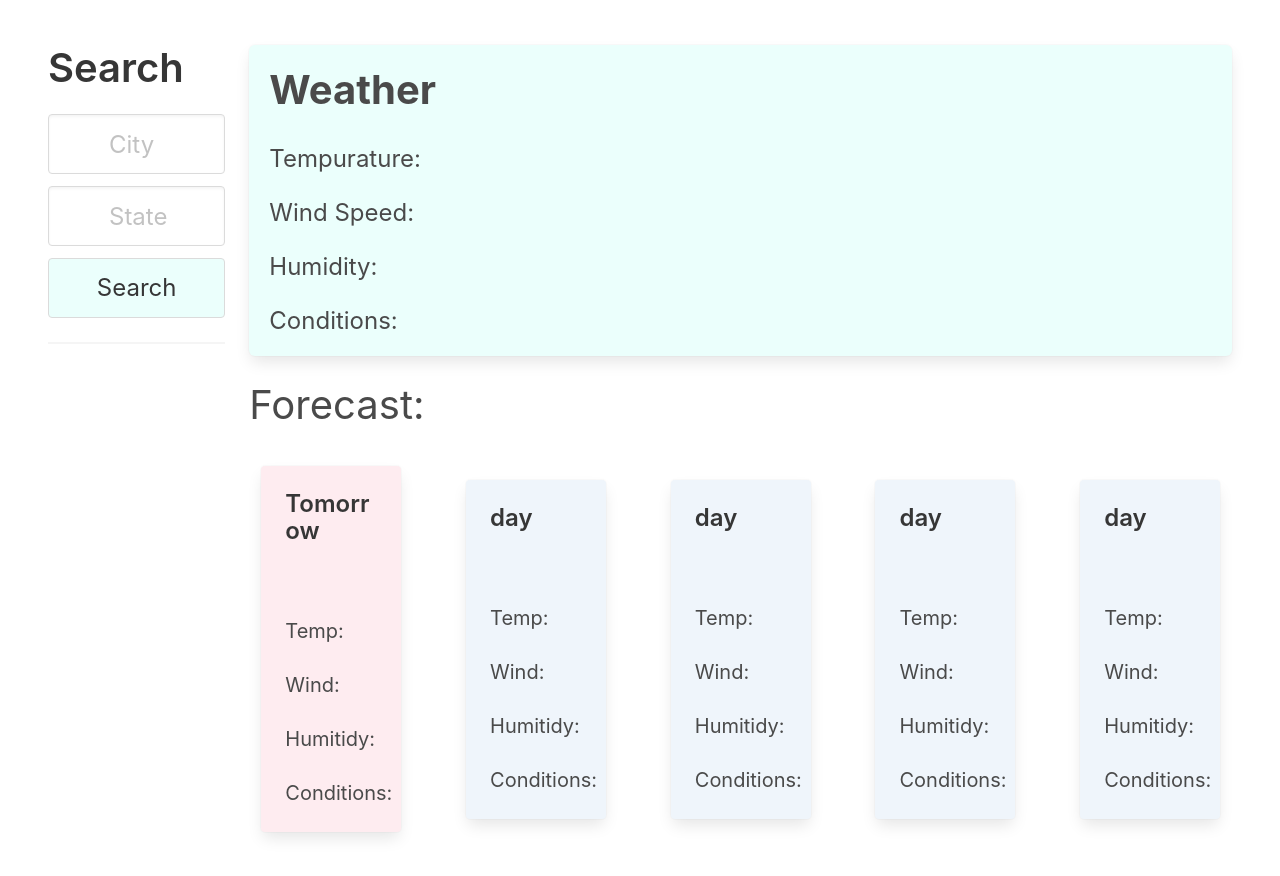
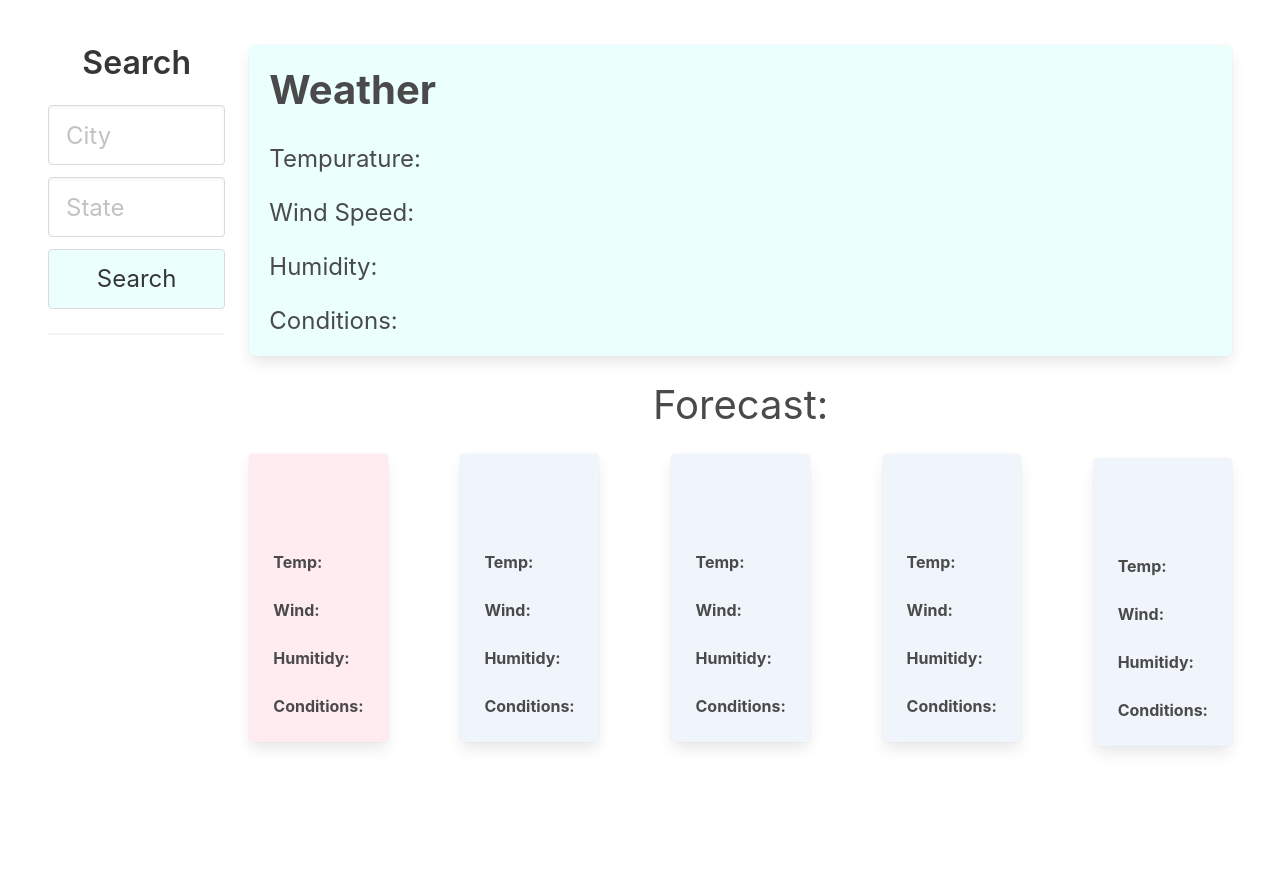
Before and after one commit to ctvb/weather, a plain HTML site: page index.html in a window 1280 px wide. Shown: the part 120-996 px from the top of the page. After the commit the page ends 918 px from the top, so only its background shows below. Drawn offline with nearby package versions, Linux system fonts and the light colour scheme.

Commit message:
finished

```diff
--- a/index.html
+++ b/index.html
@@ -22,10 +22,10 @@
                     <h1 class="has-text-centered">WEATHER</h1>
                 </div>
             </container>
-            <a role="button" class="navbar-burger" aria-label="menu" aria-expanded="false">
+            <!-- <a role="button" class="navbar-burger" aria-label="menu" aria-expanded="false">
                 <span aria-hidden="true"></span>
                 <span aria-hidden="true"></span>
-                <span aria-hidden="true"></span>
+                <span aria-hidden="true"></span> -->
             </a>
         </div>
     </nav>
@@ -42,26 +42,22 @@
 
             <!-- FIRST COLUMN (LEFT SIDE) -->
 
-            <h2 class="title is-2">Search</h2>
-            <div class="field is-horizontal">
+            <h2 class="title is-3 has-text-centered">Search</h2>
+            <div class="field">
                 <div class="field-body">
                     <div class="field">
-                        <p class="control is-expanded has-icons-left">
+                        <p class="control">
                             <input class="input is-large city" type="text" placeholder="City">
-                            <span class="icon is-small is-left">
-                                <i class="fas fa-city"></i>
                             </span>
                         </p>
                     </div>
                 </div>
             </div>
-            <div class="field is-horizontal">
+            <div class="field">
                 <div class="field-body">
                     <div class="field">
-                        <p class="control is-expanded has-icons-left">
+                        <p class="control">
                             <input class="input is-large state" type="text" placeholder="State">
-                            <span class="icon is-small is-left">
-                                <i class="fas fa-flag-usa"></i>
                             </span>
                         </p>
                     </div>
@@ -92,9 +88,9 @@
 
 
 
-            <div class="column">
+            <div class="column is-10-tablet">
                 <!-- SECOND COLUMN (RIGHT SIDE) -->
-                <div class="box has-background-primary-light	">
+                <div class="box has-background-primary-light">
                     <h2 class="subtitle is-2 mb-4">
                         <b id="today">Weather</b>
                         <span class="icon is-large">
@@ -107,87 +103,87 @@
                     <h4 class="subtitle is-4">Conditions: <span class = "conditions"></span></h4>
                 </div>
 
-                <h3 class="subtitle is-2">Forecast: </h3>
+                <h3 class="subtitle is-2 has-text-centered">Forecast: </h3>
 
-                <!-- CARDS WITH 5-DAY FORCAST -->
-                <div class="level is-mobile is-multiline is-justify-content-space-between" id="weatherCards">
-                    <div class="column is-2">
+                <!-- CARDS WITH 5-DAY FORECAST -->
+                <div class="level is-multiline is-justify-content-space-between" id="weatherCards">
+                    <div class="label is-2">
                         <div class="card has-background-danger-light">
                             <div class="card-content">
                                 <div class="header-with-icon">
-                                    <h2 class="title is-4">Tomorrow</h2>
+                                    <h2 class="title is-4"></h2>
                                     <span class="icon is-large has-text-warning">
                                         <i class="fas fa-sun"></i>
                                     </span>
                                 </div>
-                                <p class="content is-medium">Temp: </p>
-                                <p class="content is-medium">Wind: </p>
-                                <p class="content is-medium">Humitidy: </p>
-                                <p class="content is-medium">Conditions: </p>
+                                <p class="content is-small-medium">Temp: </p>
+                                <p class="content is-small-medium">Wind: </p>
+                                <p class="content is-small-medium">Humitidy: </p>
+                                <p class="content is-small-medium">Conditions: </p>
                             </div>
                         </div>
                     </div>
-                    <div class="column is-2">
+                    <div class="label is-2">
                         <div class="card has-background-info-light">
                             <div class="card-content">
                                 <div class="header-with-icon">
-                                    <h2 class="title is-4">day</h2>
+                                    <h2 class="title is-4"></h2>
                                     <span class="icon is-large has-text-warning">
                                         <i class="fas fa-sun"></i>
                                     </span>
                                 </div>
-                                <p class="content is-medium">Temp: </p>
-                                <p class="content is-medium">Wind: </p>
-                                <p class="content is-medium">Humitidy: </p>
-                                <p class="content is-medium">Conditions: </p>
+                                <p class="content is-small-medium">Temp: </p>
+                                <p class="content is-small-medium">Wind: </p>
+                                <p class="content is-small-medium">Humitidy: </p>
+                                <p class="content is-small-medium">Conditions: </p>
                             </div>
                         </div>
                     </div>
-                    <div class="column is-2">
+                    <div class="label is-2">
                         <div class="card has-background-info-light">
                             <div class="card-content">
                                 <div class="header-with-icon">
-                                    <h2 class="title is-4">day</h2>
+                                    <h2 class="title is-4"></h2>
                                     <span class="icon is-large has-text-warning">
                                         <i class="fas fa-sun"></i>
                                     </span>
                                 </div>
-                                <p class="content is-medium">Temp: </p>
-                                <p class="content is-medium">Wind: </p>
-                                <p class="content is-medium">Humitidy: </p>
-                                <p class="content is-medium">Conditions: </p>
+                                <p class="content is-small-medium">Temp: </p>
+                                <p class="content is-small-medium">Wind: </p>
+                                <p class="content is-small-medium">Humitidy: </p>
+                                <p class="content is-small-medium">Conditions: </p>
                             </div>
                         </div>
                     </div>
-                    <div class="column is-2">
+                    <div class="label is-2">
                         <div class="card has-background-info-light">
                             <div class="card-content">
                                 <div class="header-with-icon">
-                                    <h2 class="title is-4">day</h2>
+                                    <h2 class="title is-4"></h2>
                                     <span class="icon is-large has-text-warning">
                                         <i class="fas fa-sun"></i>
                                     </span>
                                 </div>
-                                <p class="content is-medium">Temp: </p>
-                                <p class="content is-medium">Wind: </p>
-                                <p class="content is-medium">Humitidy: </p>
-                                <p class="content is-medium">Conditions: </p>
+                                <p class="content is-small-medium">Temp: </p>
+                                <p class="content is-small-medium">Wind: </p>
+                                <p class="content is-small-medium">Humitidy: </p>
+                                <p class="content is-small-medium">Conditions: </p>
                             </div>
                         </div>
                     </div>
-                    <div class="column is-2">
+                    <div class="label is-2">
                         <div class="card has-background-info-light">
                             <div class="card-content">
                                 <div class="header-with-icon">
-                                    <h2 class="title is-4">day</h2>
+                                    <h2 class="title is-4"></h2>
                                     <span class="icon is-large has-text-warning">
                                         <i class="fas fa-sun"></i>
                                     </span>
                                 </div>
-                                <p class="content is-medium">Temp: </p>
-                                <p class="content is-medium">Wind: </p>
-                                <p class="content is-medium">Humitidy: </p>
-                                <p class="content is-medium">Conditions: </p>
+                                <p class="content is-small-medium">Temp: </p>
+                                <p class="content is-small-medium">Wind: </p>
+                                <p class="content is-small-medium">Humitidy: </p>
+                                <p class="content is-small-medium">Conditions: </p>
                             </div>
                         </div>
                     </div>
--- a/script.js
+++ b/script.js
@@ -3,6 +3,10 @@
 // clearTimeout.split(" ").join("20");
 
 // api.openweathermap.org/data/2.5/forecast?lat={lat}&lon={lon}&appid={0ea49ec13420e68ee45ac131d00b02e9}
+
+var currentDate = document.getElementById("currentDate");
+var fiveDay = document.getElementById("forcastdate");
+
 var cities = []
 var sb = document.querySelector(".sb");
 sb.addEventListener("click", function () {
--- a/style.css
+++ b/style.css
@@ -14,3 +14,7 @@
     text-align: center;
     align-items: center;
 }
+
+/* .subtitle {
+    border: solid;
+} */
```
